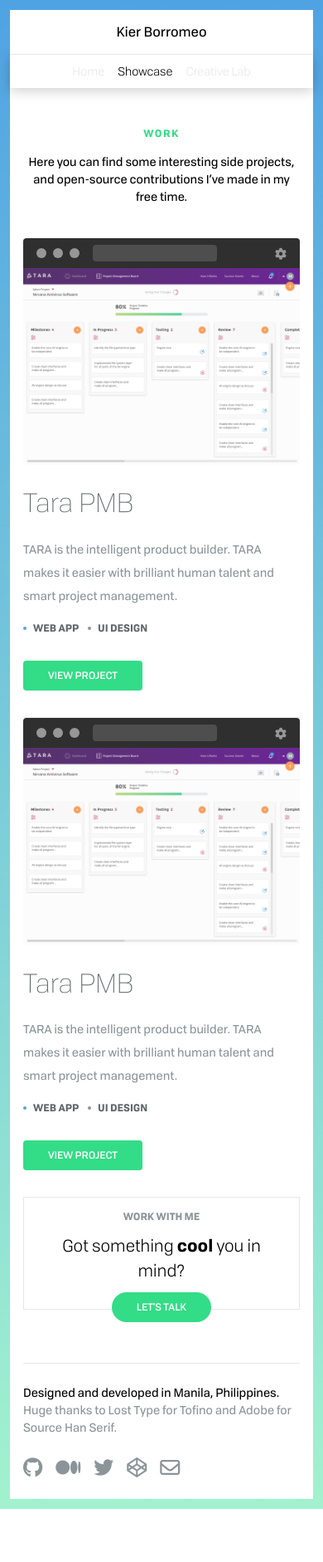
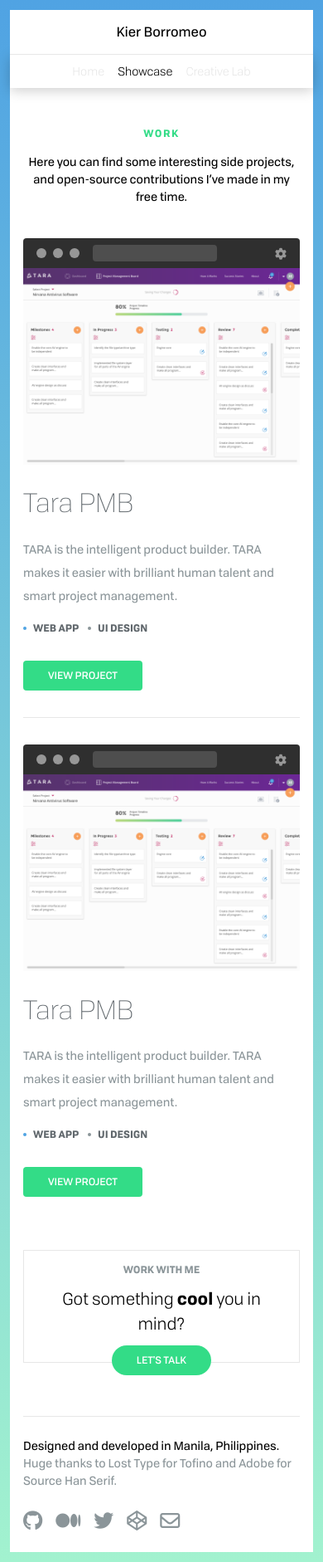
Before and after one commit to srph/websait, a Jekyll site: the page built from showcase.html, in a window 390 px wide. Shown: the whole page at 83% size. Built offline with Jekyll 4.4.1, drawn with Linux system fonts in a browser that asks for light colours; nearby versions of some CDN libraries; before the commit the page ends 1818 px from its top, so only the background shows below that.

```diff
--- a/_sass/components/_showcase-item.scss
+++ b/_sass/components/_showcase-item.scss
@@ -1,8 +1,8 @@
 .showcase-item {
+  margin-bottom: 32px;
   padding-bottom: 32px;
 
   @include breakpoint-md {
-    margin-bottom: 32px;
     padding-top: 40px;
     padding-bottom: 0;
   }
```
